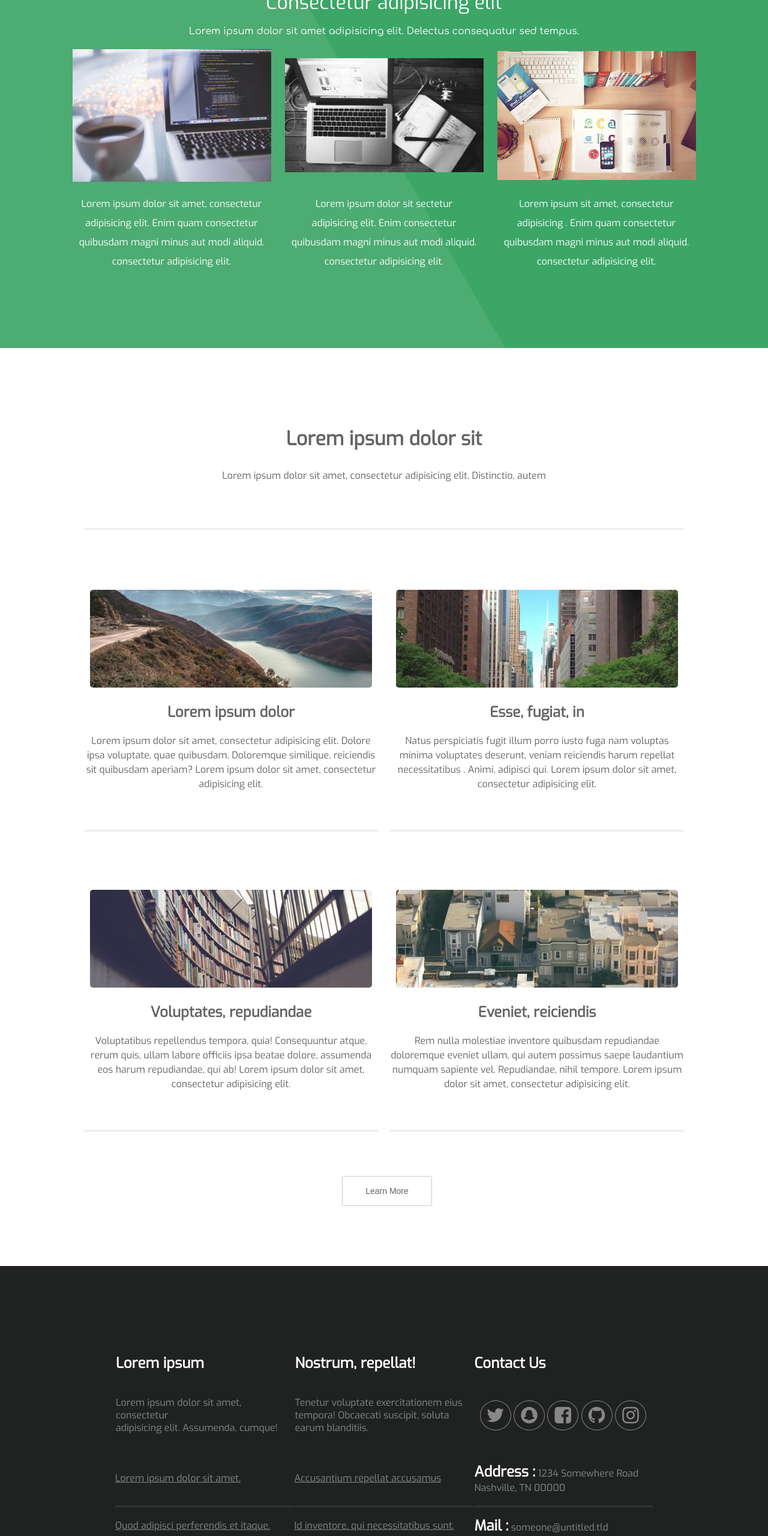
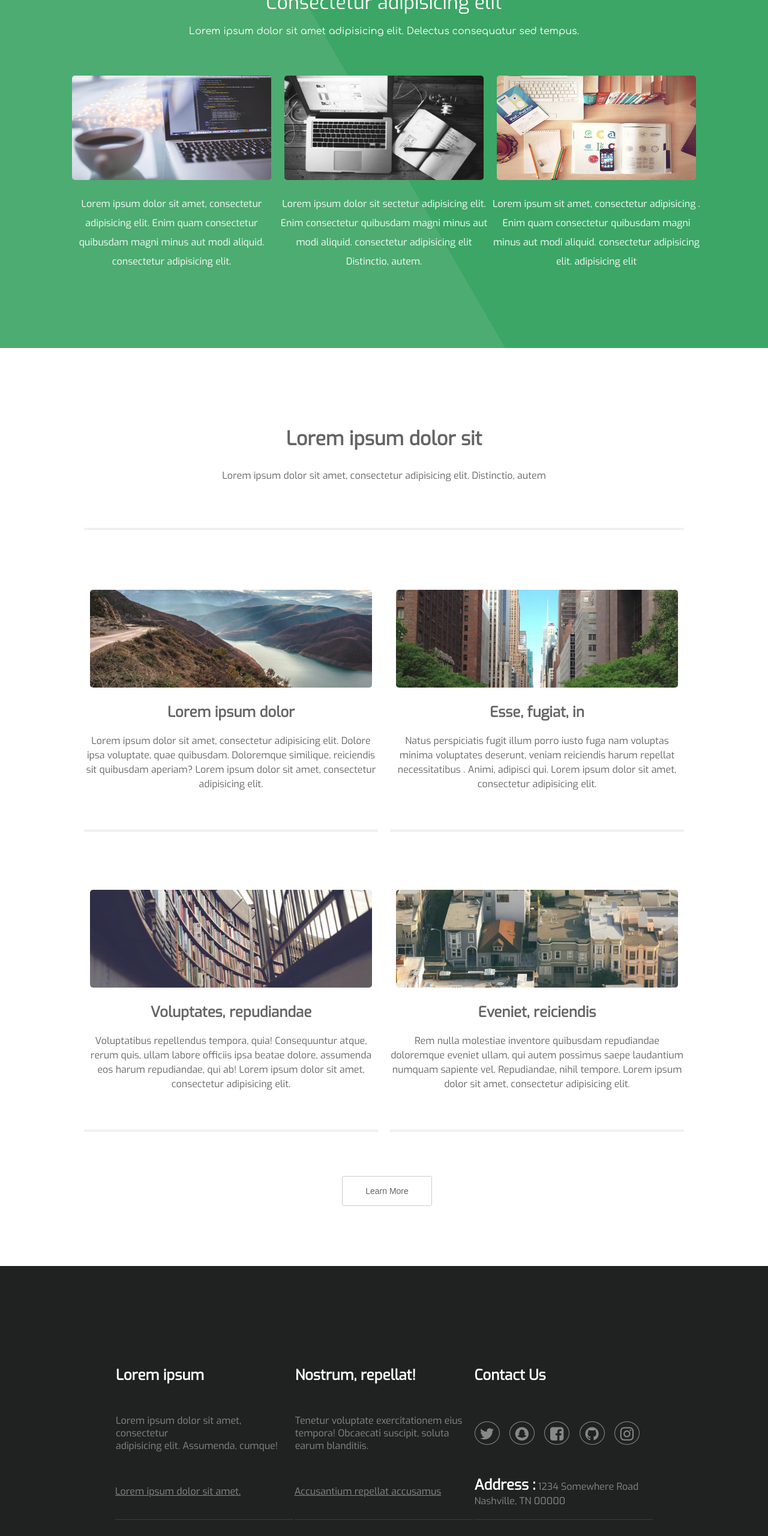
Before and after one commit to hashirsidd/mytemplate.github.io, a plain HTML site: page index.html in a window 1280 px wide. Shown: the part 980-3540 px from the top of the page at 60% size. Drawn offline with Linux system fonts and the light colour scheme; a web font is replaced by a local one.

Commit message:
remove <br> from p edit span img

```diff
--- a/index.html
+++ b/index.html
@@ -38,19 +38,19 @@
                 <p class="h1-p">Consectetur adipisicing elit</p>
                 <p class="p">Lorem ipsum dolor sit amet adipisicing elit. Delectus consequatur sed tempus.</p>
                 <div class="one">
-                    <span> </span>
-                    <p class="one-p">Lorem ipsum dolor sit amet, consectetur <br> adipisicing elit. Enim quam consectetur<br> quibusdam magni
-                        minus aut modi aliquid. <br> consectetur adipisicing elit. </p>
+                    <span> <img src="./img/4.jpg" alt=""> </span>
+                    <p class="one-p">Lorem ipsum dolor sit amet, consectetur adipisicing elit. Enim quam consectetur quibusdam magni minus
+                        aut modi aliquid. consectetur adipisicing elit. </p>
                 </div>
                 <div class="two">
-                    <span></span>
-                    <p class="one-p">Lorem ipsum dolor sit sectetur <br> adipisicing elit. Enim consectetur<br> quibusdam magni minus aut
-                        modi aliquid. <br> consectetur adipisicing elit. </p>
+                    <span> <img src="./img/3.jpg" alt=""></span>
+                    <p class="one-p">Lorem ipsum dolor sit sectetur adipisicing elit. Enim consectetur quibusdam magni minus aut modi aliquid.
+                        consectetur adipisicing elit Distinctio, autem. </p>
                 </div>
                 <div class="three">
-                    <span></span>
-                    <p class="one-p">Lorem ipsum sit amet, consectetur <br> adipisicing . Enim quam consectetur<br> quibusdam magni minus
-                        aut modi aliquid. <br> consectetur adipisicing elit. </p>
+                    <span> <img src="./img/2.jpg" alt=""></span>
+                    <p class="one-p">Lorem ipsum sit amet, consectetur adipisicing . Enim quam consectetur quibusdam magni minus aut modi
+                        aliquid. consectetur adipisicing elit. adipisicing elit </p>
                 </div>
             </div>
         </div>
@@ -115,13 +115,14 @@
                     <td>Lorem ipsum dolor sit amet, consectetur <br> adipisicing elit. Assumenda, cumque!</td>
                     <td>Tenetur voluptate exercitationem eius tempora! Obcaecati suscipit, soluta earum blanditiis.</td>
                     <td class="icons">
-                        <a href="#"> <i class="fa fa-twitter fa-2x" aria-hidden="true"></i> </a>
+                        <a href="https://twitter.com/" target="_blank"> <i class="fa fa-twitter fa-2x" aria-hidden="true"></i> </a>
                         <a href="#"><i class="fa fa-snapchat fa-2x" aria-hidden="true"> </i></a>
-                        <a href="#"><i class="fa fa-facebook-square fa-2x" aria-hidden="true"></i></a>
-                        <a href="#"><i class="fa fa-github fa-2x" aria-hidden="true"></i></a>
-                        <a href="#"><i class="fa fa-instagram fa-2x" aria-hidden="true"></i></a>
+                        <a href="https://www.facebook.com/hashir.siddiqui.14" target="_blank"><i class="fa fa-facebook-square fa-2x" aria-hidden="true"></i></a>
+                        <a href="https://github.com/hashirsidd" target="_blank"><i class="fa fa-github fa-2x" aria-hidden="true"></i></a>
+                        <a href="https://www.instagram.com/?hl=en" target="_blank"><i class="fa fa-instagram fa-2x" aria-hidden="true"></i></a>
                     </td>
                 </tr>
+
                 <tr class="border-bottom">
                     <td class="underline">
                         <p>Lorem ipsum dolor sit amet.</p>
@@ -131,7 +132,7 @@
                     </td>
                     <td>
                         <h2>Address :</h2>
-                        <p>1234 Somewhere Road Nashville, TN 00000</p>
+                        <p class="none">1234 Somewhere Road Nashville, TN 00000</p>
                     </td>
                 </tr>
                 <tr class="border-bottom">
@@ -155,8 +156,24 @@
                     </td>
                     <td>
                         <h2>Phone:</h2>
-                        <p>(000)123456789</p>
+                        <p class="none">(000)123456789</p>
                     </td>
+                </tr>
+                <tr>
+                    <td>
+                        <p>Accusantium repellat accusamus a, soluta.</p>
+                    </td>
+                    <td>
+                        <p>Illum consectetur quibusdam eos corporis.</p>
+                    </td>
+                    <td></td>
+                </tr>
+            </table>
+            <table class="last">
+                <tr>
+                    <td>HTML5 Template©.2016 All rights reserved®.</td>
+                    <td class="d2"> Design: M.Hashir Siddiqui</td>
+                    <td> It is almost a copy of template <a href="https://templated.co/interphase">TEMPLATED</a> </td>
                 </tr>
             </table>
         </div>
--- a/style.css
+++ b/style.css
@@ -117,6 +117,7 @@ body{
     height: 700px;
     color: #fff;
     text-align: center;
+
 }
 .sub-div-two{
     margin: 0px auto;
@@ -150,8 +151,14 @@ body{
     height: 400px;
     display: inline-block;
 }
+span img{
+    margin-top: 50px;
+    width: 95%;
+    height: 75%;
+    border-radius: 5px;
+}
 .one span{
-    background-image: url(./img/4.jpg);
+    /*background-image: url(./img/4.jpg);*/
     display: block;
     height: 58%;
     background-size: 331px;
@@ -160,9 +167,9 @@ body{
     border-radius: 5px;
 }
 .two span{
-    background-image: url(./img/3.jpg);
+    /*background-image: url(./img/3.jpg);*/
+    height: 58%;
     display: block;
-    height: 58%;
     background-size: 331px;
     background-repeat: no-repeat;
     background-position: center;
@@ -170,9 +177,9 @@ body{
 
 }
 .three span{
-    background-image: url(./img/2.jpg);
+    /*background-image: url(./img/2.jpg);*/
+    height: 58%;
     display: block;
-    height: 58%;
     background-size: 331px;
     background-repeat: no-repeat;
     background-position: center;
@@ -256,7 +263,7 @@ body{
 .table{
     background: #202222;
     color: #888;
-    padding: 2em 0em 6em;
+    padding: 2em 0em 0em;
     margin-top: 40px;
 }
 table{
@@ -275,26 +282,31 @@ table h2{
 table p{
     display: inline;
     text-align: right;
+    text-decoration: underline;
+
 }
 th{
     text-align: left;
     width: 300px;
 }
+tr{
+        height: 95px;
+}
 td{
     text-align: left;
+    margin-right: 400px;
 }
 .underline{
     padding: 0px;
     text-align: left;
-    text-decoration: underline;
 }
-.underline p:hover{
+table p:hover{
     text-decoration: none;
     color: #ffffff;
     cursor: pointer;
 }
 .border-bottom td{
-    border-bottom: medium double rgba(144, 144, 144, 0.25);
+    border-bottom: 1px solid rgba(144, 144, 144, 0.25);
 }
 td a{
     text-decoration: none;
@@ -306,14 +318,41 @@ td a:hover{
     border-color:#888 ;
 }
 .icons{
-    padding: 10px;
+    /*padding: 0 50px;*/
     text-align: justify;
 }
 a i{
     border: 1px solid #888;
     border-radius: 50%;
+    height: 30px;
+    width: 40px;
+    text-align: center;
+    padding-top: 7px;
+}
+.none{
+    text-decoration: none;
+}
+.none:hover{
+    color: inherit;
+    cursor: text;
+}
+i{
+    font-size: 26px !important;
+    margin-right: 12px;
+}
+.last{
+   height: 43px;
+   position: relative;
+   bottom: 30px;
+}
+.last tr{
     height: 40px;
-    width: 50px;
+    padding: 0px;
+}
+.last td{
     text-align: center;
-    padding-top: 8px;
 }
+.d2{
+    border-left: 1px solid #888;
+    border-right: 1px solid #888;
+    }
```
